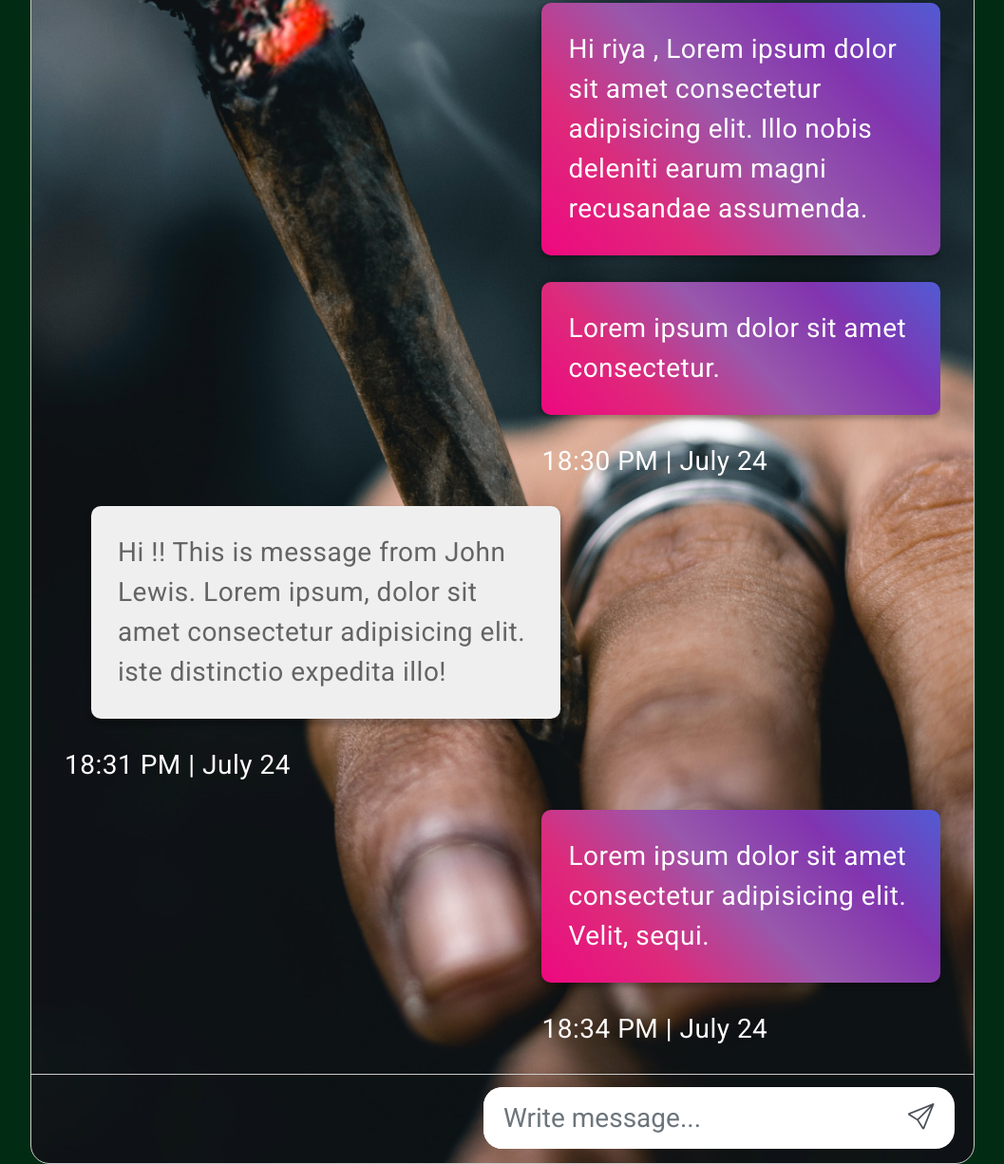
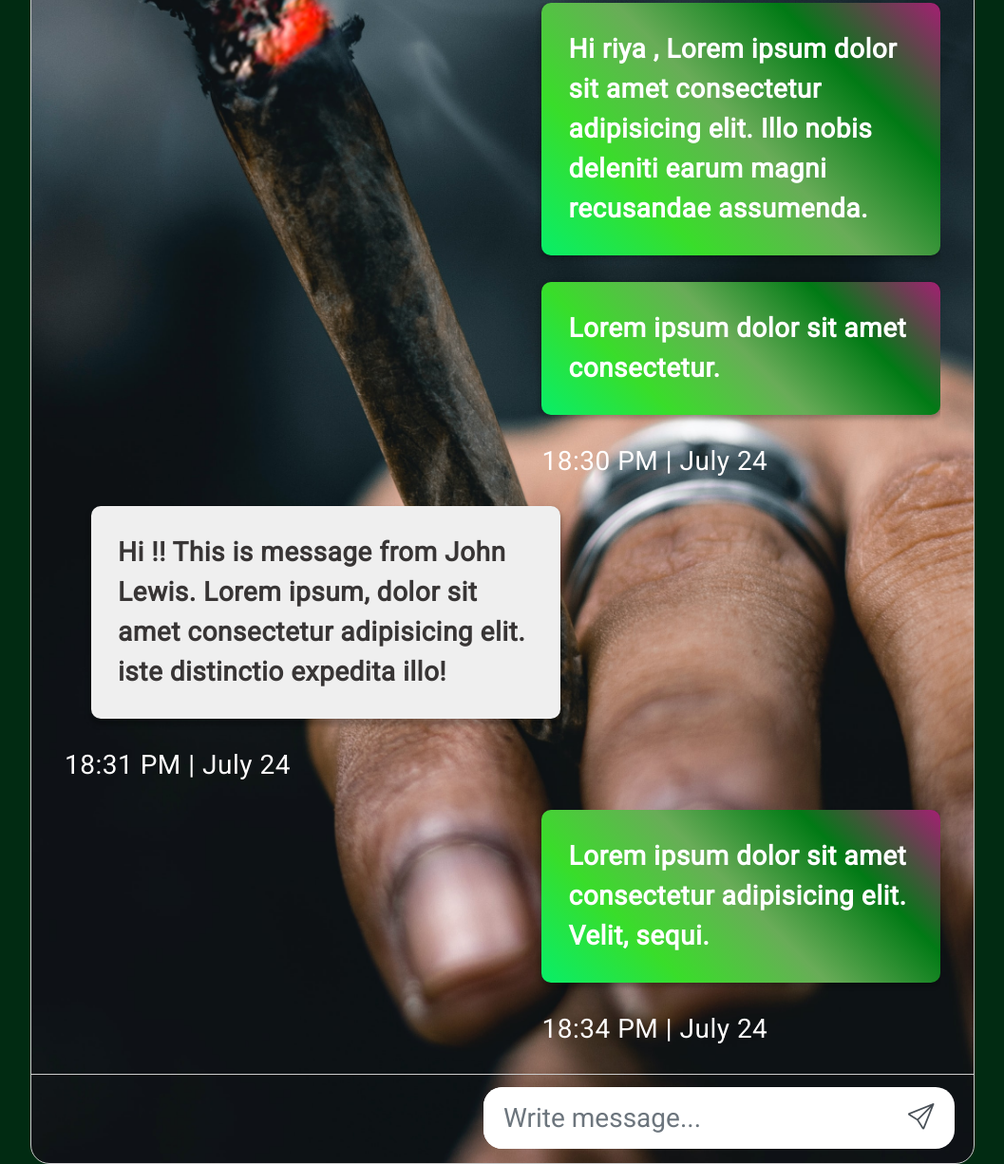
Before and after one commit to wil-bert/projexctX, a plain HTML site: page pages/chat.html in a window 1280 px wide. Shown: the part 833-2059 px from the top of the page at 95% size, without its empty margins (111-1168 px from the left). Drawn offline with nearby package versions, Linux system fonts and the light colour scheme.

Commit message:
initial commit

```diff
--- a/css/chat.css
+++ b/css/chat.css
@@ -174,9 +174,10 @@ body{
 .received-msg-inbox p {
     background: #efefef none repeat scroll 0 0;
     border-radius: 10px;
-    color: #646464;
+    color: #383535;
     font-size: 14px;
     margin-left: 1rem;
+    font-weight: bolder;
     padding: 1rem;
     width: 100%;
     box-shadow: rgb(0 0 0 / 25%) 0px 5px 5px 2px;
@@ -199,11 +200,12 @@ body{
 
 .outgoing-chats-msg p {
     background-color: #3a12ff;
-    background-image: linear-gradient(45deg, #ee087f 0%, #DD2A7B 25%, #9858ac 50%, #8134AF 75%, #515BD4 100%);
+    background-image: linear-gradient(45deg, #08ee68 0%, #39dd2a 25%, #69ac58 50%, #017a15 75%, #e02525a4 100%);
     color: #fff;
     border-radius: 10px;
     font-size: 14px;
     color: #fff;
+    font-weight: bolder;
     padding: 5px 10px 5px 12px;
     width: 100%;
     padding: 1rem;
```
